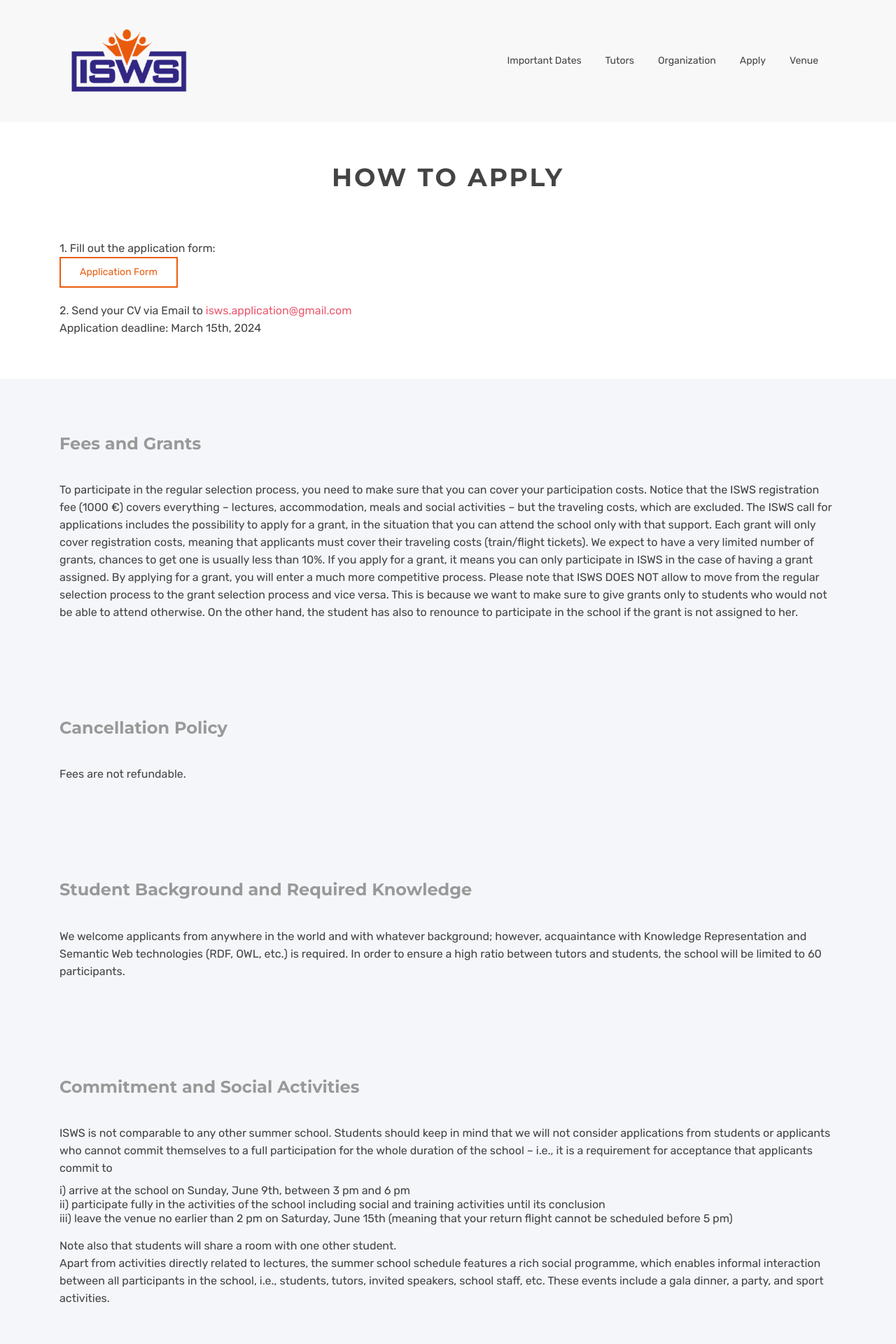
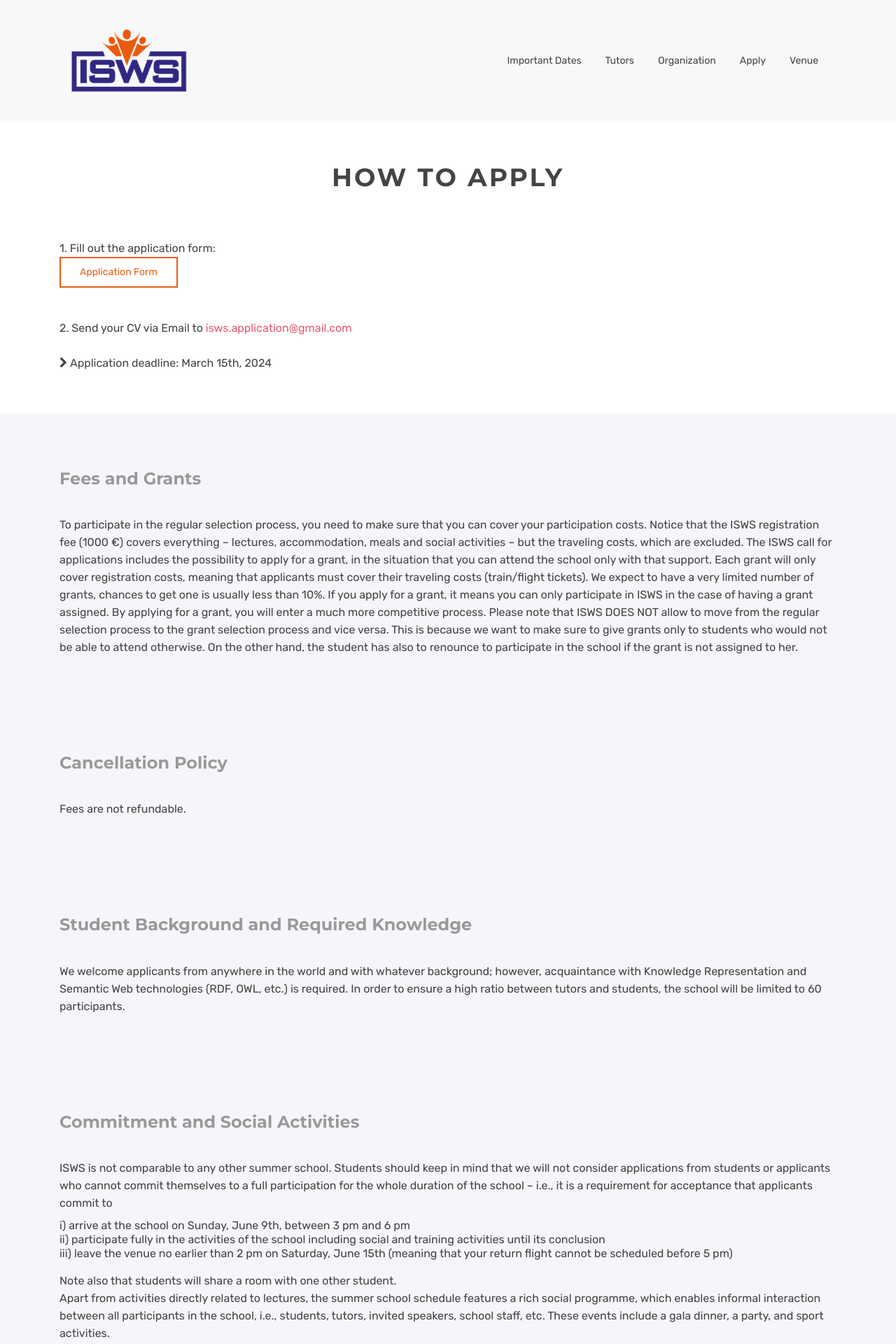
Before and after one commit to SemanticWebSchool/semanticwebschool.github.io, a Jekyll site: the page built from apply.html, in a window 1280 px wide. Shown: the top 1920 px of the page at 70% size. Built offline with Jekyll 4.4.1, drawn with Linux system fonts in a browser that asks for light colours.

Commit message:
Update apply.html

```diff
--- a/apply.html
+++ b/apply.html
@@ -28,8 +28,10 @@
 
           1. Fill out the application form: <br />
           <a href="https://docs.google.com/forms/d/e/1FAIpQLSd1ZP0KisC7Ad4jpUAEpqiWT--QOwBYoCD0YDpjHDCIsVaejg/viewform?usp=sharing"class="btn std-btn btn-common">Application Form</a><br />
+          <br />
           2. Send your CV via Email to  <a href="mailto:isws.application@gmail.com">isws.application@gmail.com</a> <br />
-          Application deadline: March 15th, 2024
+          <br />
+          <i class="fa fa-chevron-right" aria-hidden="true"></i> Application deadline: March 15th, 2024
         </p>
         <div class="mb-60"></div>
       </div>
```
